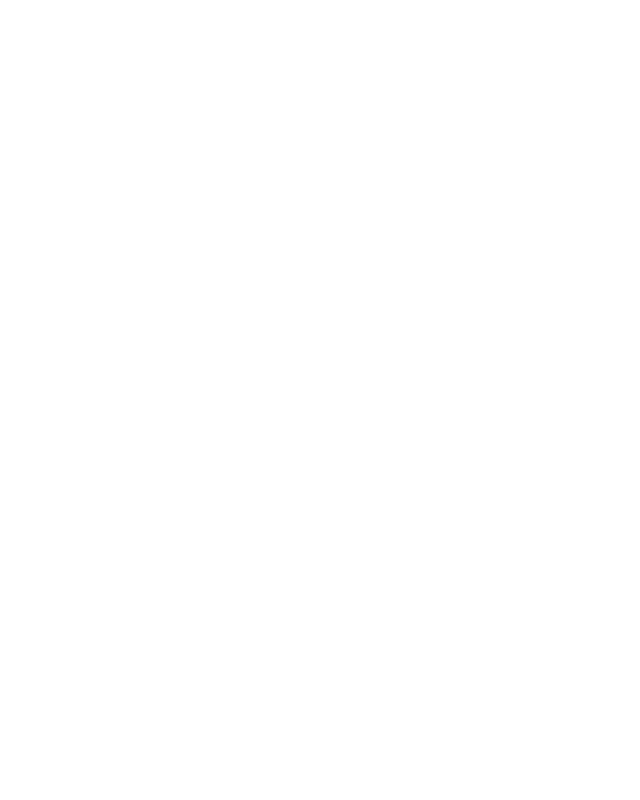
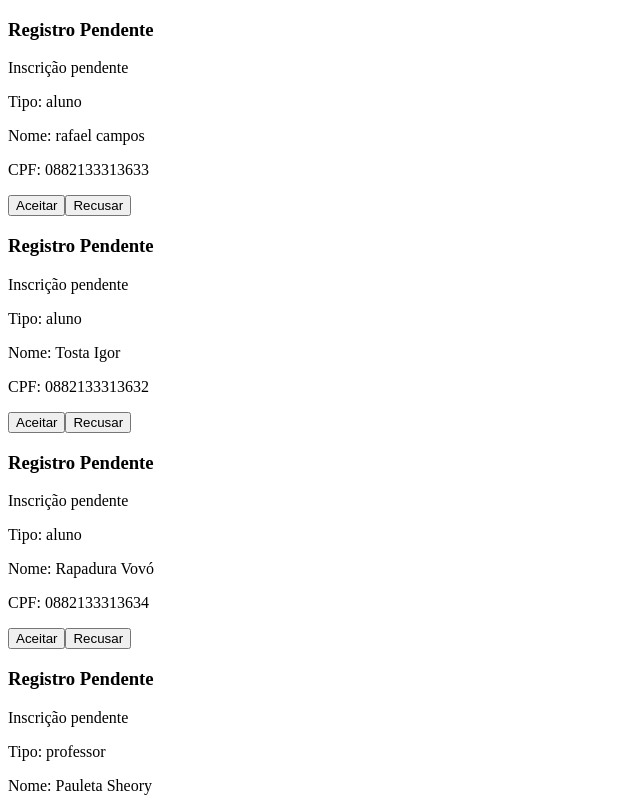
Before and after one commit to ifbianos/ifcoin-front-2, a React (Create React App) app: page /cadastros_pendentes in a window 1280 px wide. Before the commit this address had no page. Shown: the top 800 px of the page, without its empty margins (0-640 px from the left). Built offline with nearby package versions, Linux system fonts and the light colour scheme.

Commit message:
COIN-16 Criação da tela de gerenciamento de cadastros pendentes

```diff
--- a/package.json
+++ b/package.json
@@ -6,6 +6,7 @@
     "@testing-library/jest-dom": "^5.16.4",
     "@testing-library/react": "^13.3.0",
     "@testing-library/user-event": "^13.5.0",
+    "modules": "^0.4.0",
     "react": "^18.1.0",
     "react-dom": "^18.1.0",
     "react-router-dom": "^6.3.0",
--- a/src/App.js
+++ b/src/App.js
@@ -23,6 +23,7 @@
         <Link to="/inscricoes">Gestao de inscrições</Link><br/>
         {/*Tosta*/}
         <Link to="/recompensas">Gestao de recompensas</Link><br/>
+        <Link to="/cadastros_pendentes">Gestao de cadastros</Link><br/>
         {/*Monique*/}
         <Link to="/carteira">Gestao de moedas</Link><br/>
       </nav>
--- a/src/index.js
+++ b/src/index.js
@@ -7,6 +7,7 @@
 import App from './App';
 import EventsPage from './pages/events-page/events-page';
 import LoginPage from './pages/login-page/login-page';
+import RegistrationManagePage from './pages/registration-manage-page/registration-manage-page';
 
 const root = ReactDOM.createRoot(
   document.getElementById("root")
@@ -17,6 +18,7 @@
       <Route path="/" element={<App />} />
       <Route path="/entrar" element={<LoginPage />} />
       <Route path="/eventos" element={<EventsPage />} />
+      <Route path="/cadastros_pendentes" element={<RegistrationManagePage />} />
     </Routes>
   </BrowserRouter>
 );
--- /dev/null
+++ b/src/jsons/registers.json
@@ -0,0 +1,32 @@
+[
+    {
+        "name":"rafael",
+        "lastName":"campos",
+        "cpf": "0882133313633",
+        "role":"aluno"
+    },
+    {
+        "name":"Tosta",
+        "lastName":"Igor",
+        "cpf": "0882133313632",
+        "role":"aluno"
+    },
+    {
+        "name":"Rapadura",
+        "lastName":"Vovó",
+        "cpf": "0882133313634",
+        "role":"aluno"
+    },
+    {
+        "name":"Pauleta",
+        "lastName":"Sheory",
+        "cpf": "0882133313635",
+        "role":"professor"
+    },
+    {
+        "name":"Json",
+        "lastName":"Json",
+        "cpf": "0882133313636",
+        "role":"professor"
+    }
+]
--- /dev/null
+++ b/src/pages/registration-manage-page/registration-manage-page.jsx
@@ -0,0 +1,29 @@
+import Card from "../../components/card/card";
+import data from '../../jsons/registers.json';
+
+
+export default function RegistrationManagePage() {
+  const cardDescription = (data) => {
+    return (
+      <>
+        <p>{`Inscrição pendente`}</p>
+        <p>{`Tipo: ${data.role}`}</p>
+        <p>{`Nome: ${data.name} ${data.lastName}`}</p>
+        <p>{`CPF: ${data.cpf}`}</p>
+      </>
+    );
+  }
+
+  return (
+    <div className='registration-pg-container'>
+      {data.map((item) => (
+        <Card
+          title='Registro Pendente'
+          description={cardDescription(item)}
+          button1='Aceitar'
+          button2='Recusar'
+        />
+      ))}
+    </div>
+  )
+}
```
Also changed, not shown: src/pages/registration-manage-page/registration-manage-page.css (added), 1 other file (tests, documents, lock files or other folders).
